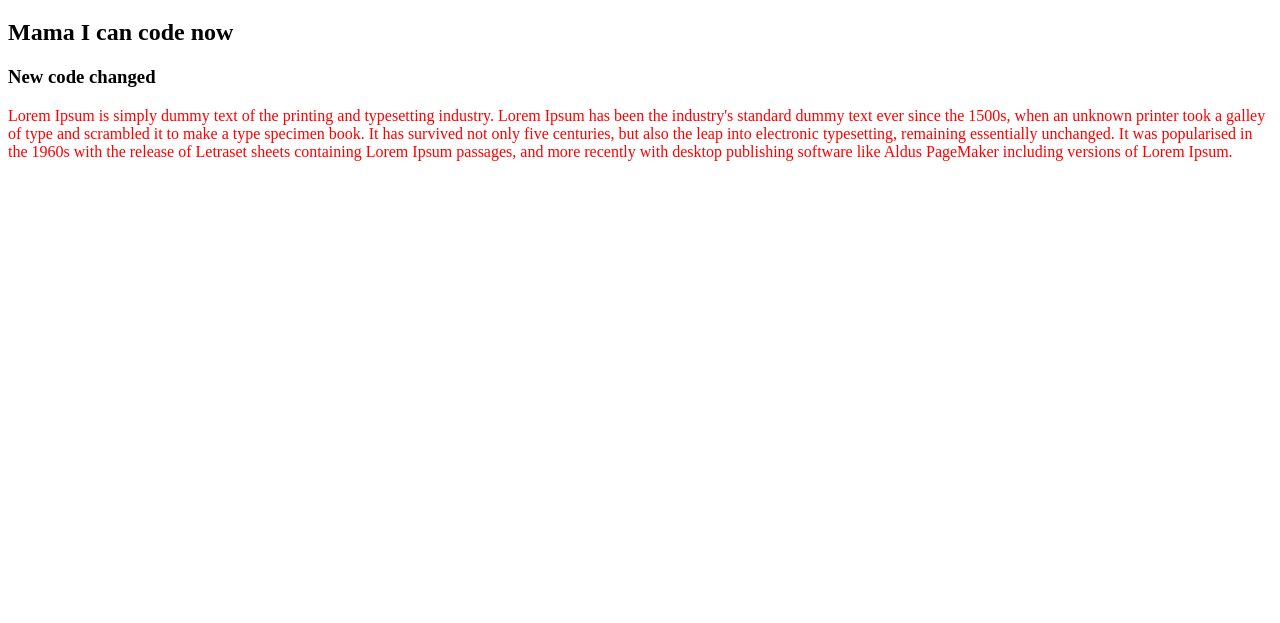
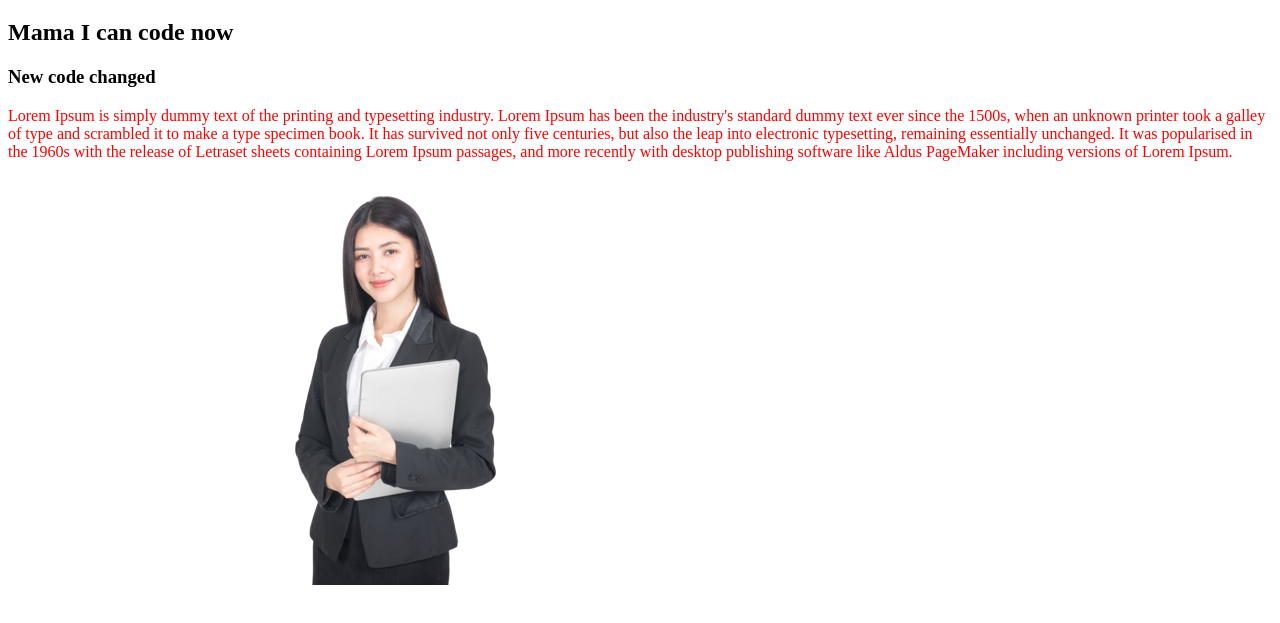
Before and after one commit to developerswadheen/my-second-repo, a plain HTML site: page index.html in a window 1280 px wide. Shown: the part 61-684 px from the top of the page. Drawn offline with Linux system fonts and the light colour scheme.

Commit message:
image added

```diff
--- a/index.html
+++ b/index.html
@@ -14,5 +14,6 @@
     <p>Lorem Ipsum is simply dummy text of the printing and typesetting industry. Lorem Ipsum has been the industry's standard dummy text ever since the 1500s, when an unknown printer took a galley of type and scrambled it to make a type specimen book. It has survived not only five centuries, but also the leap into electronic typesetting, remaining essentially unchanged. It was popularised in the 1960s with the release of Letraset sheets containing Lorem Ipsum passages, and more recently with desktop publishing software like Aldus PageMaker including versions of Lorem Ipsum.
 
     </p>
+    <img src="_GetPaidStock.com_-6202086d72bb1-removebg-preview.png" alt="">
 </body>
 </html>
```
Also changed, not shown: _GetPaidStock.com_-620207e09d480-removebg-preview.png (added), _GetPaidStock.com_-62020830747b0-removebg-preview.png (added), _GetPaidStock.com_-6202086d72bb1-removebg-preview.png (added).
